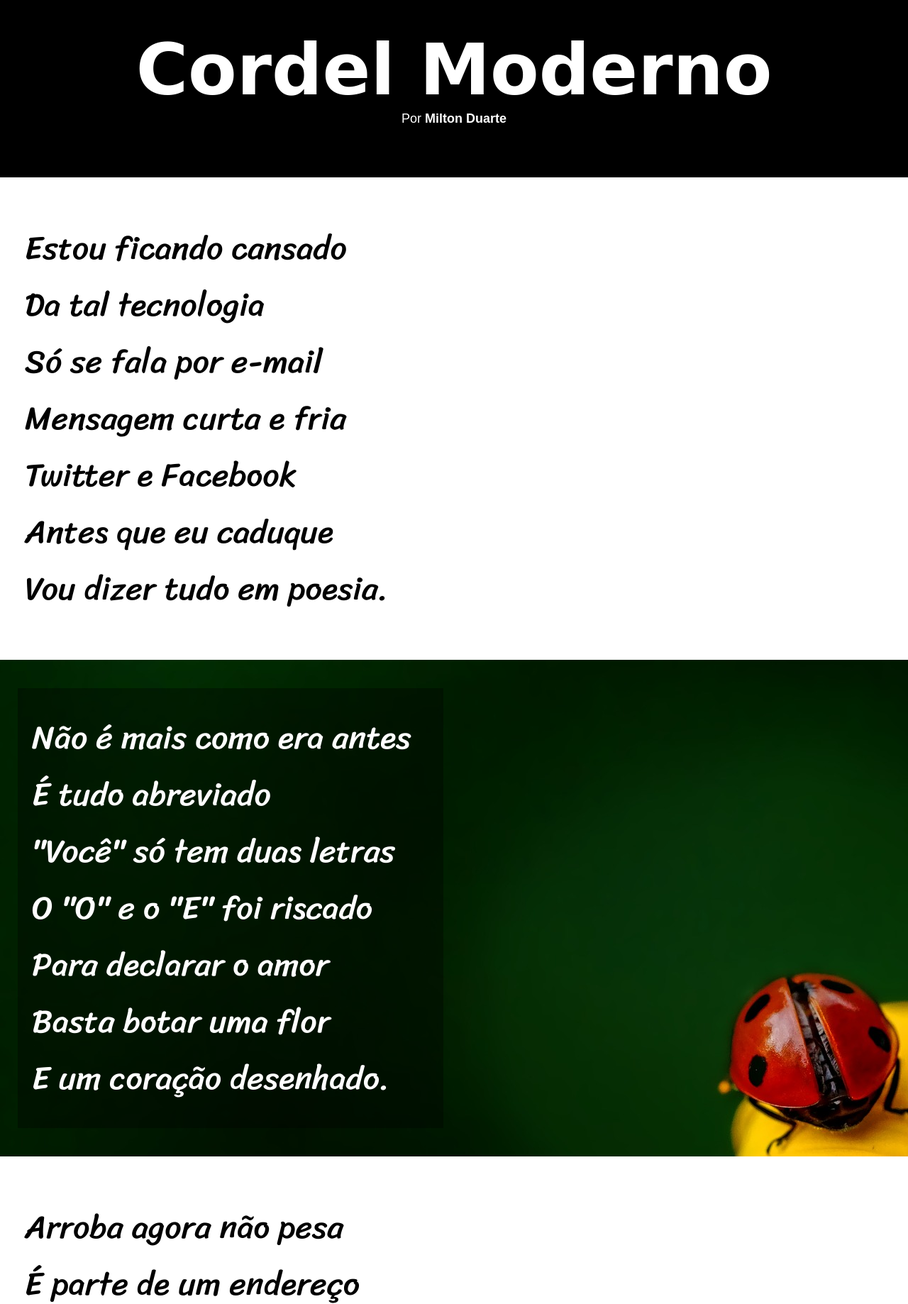
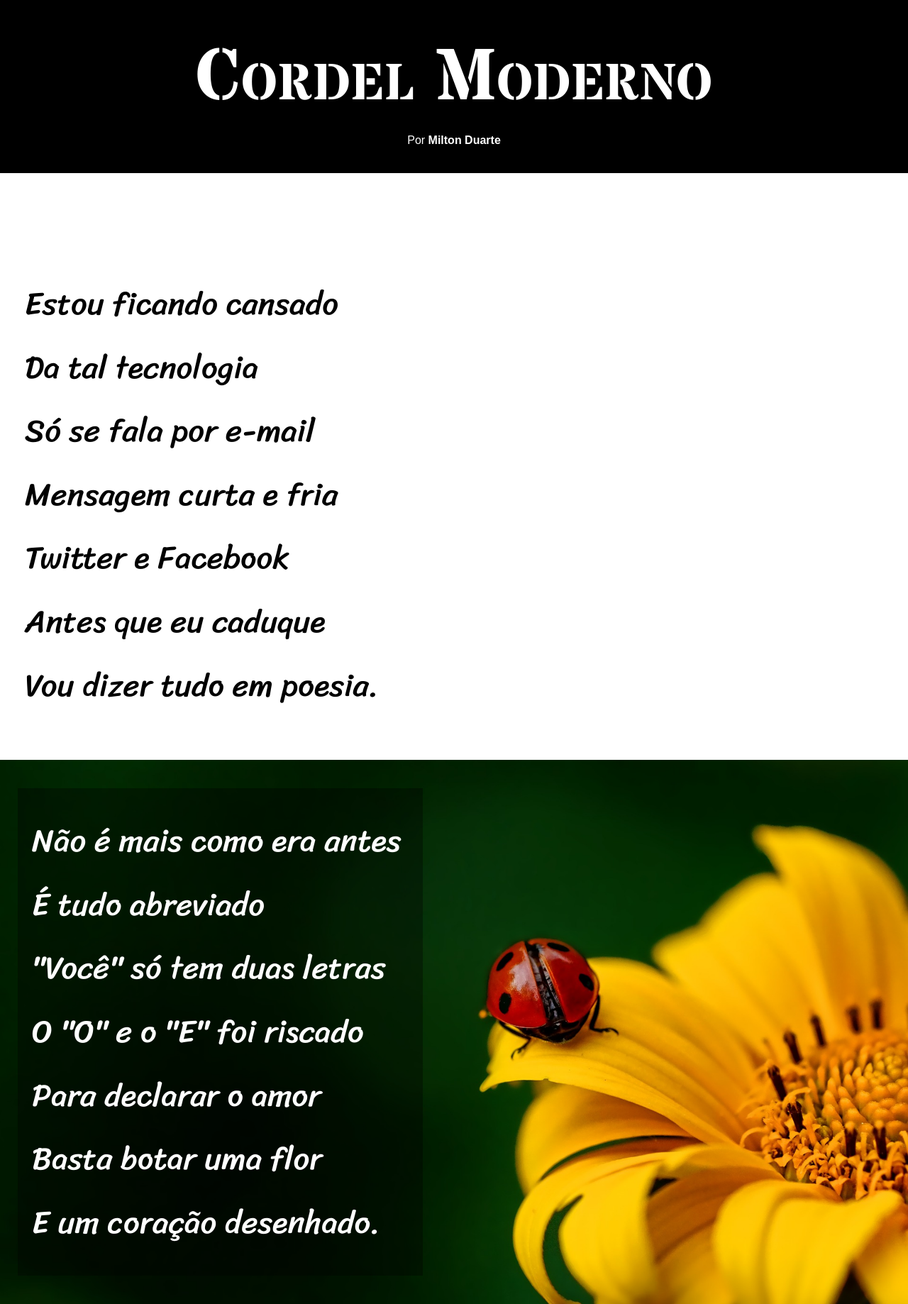
Before and after one commit to JoshuaDeOliveira/Galeria-Paralax, a plain HTML site: page index.html in a window 1280 px wide. Shown: the top 1838 px of the page at 71% size. Drawn offline with nearby package versions, Linux system fonts and the light colour scheme.

Commit message:
Att Final

```diff
--- a/index.html
+++ b/index.html
@@ -21,7 +21,7 @@
                 Twitter e Facebook <br>
                 Antes que eu caduque <br>
                 Vou dizer tudo em poesia.</p>
-            <article class="Fundo" id="Tela1">
+            <section class="Fundo" id="Tela1">
                 <p>
                     Não é mais como era antes <br>
                     É tudo abreviado <br>
@@ -30,7 +30,7 @@
                     Para declarar o amor <br>
                     Basta botar uma flor <br>
                     E um coração desenhado.</p>
-            </article>
+            </section>
             <p>
                 Arroba agora não pesa <br>
                 É parte de um endereço <br>
@@ -48,7 +48,7 @@
                 Pra entender como fica <br>
                 Decifre esse rabisco. <br>
             </p>
-            <article class="Fundo" id="Tela2">
+            <section class="Fundo" id="Tela2">
                 <p>
                     Tenho saudade das cartas <br>
                     Escritas com a própria mão <br>
@@ -58,7 +58,7 @@
                     Era texto de verdade <br>
                     Nas linhas do coração. <br>
                 </p>
-            </article>
+            </section>
             <p>
                 Agora, escrevo e envio <br>
                 Chegando na mesma hora <br>
--- a/style.css
+++ b/style.css
@@ -1,6 +1,8 @@
 @charset "UTF-8";
 
 @import url('https://fonts.googleapis.com/css2?family=Sriracha&display=swap');
+
+@import url('https://fonts.googleapis.com/css2?family=Stardos+Stencil:wght@400;700&display=swap');
 
 body{
     margin: 0px;
@@ -13,22 +15,22 @@ header{
     color: white;
     margin: 0px;
     padding: 0px;
-    height: 250px;
 
 }
 
 header h1{
-    font-family: cursive;
-    font-size: 100px;
-    margin: 0px;
+    font-family: Stardos Stencil,serif;
+    font-size: 8vw;
+    margin: auto;
     padding-top: 40px;
+    font-variant: small-caps;
 }
 
 header p{
     font-family: Arial, Helvetica, sans-serif;
-    font-size: 18px;
+    font-size: 16px;
     margin: 0px;
-    padding-bottom: 20px;
+    padding-bottom: 30px;
 }
 
 header a{
@@ -45,26 +47,38 @@ main{
     background-color: white;
 }
 
+article{
+    padding-top: 10vh;
+    padding-bottom: 10vh;
+}
+
+p{
+    line-height: 2em;
+    font-size: 3.5vw;
+}
+
 .normal p{
     margin: 30px;
     margin-left: 15px;
     padding: 30px;
     padding-left: 20px;
-    line-height: 80px;
-    font-size: 46px;
     font-family: Sriracha, cursive;
 }
 
 .Fundo{
     background-image: url("Galeria/background001.jpg");
     padding: 10px;
-    height: 100%vh;
+    background-size: cover;
+    background-position: center center;
+    background-attachment: fixed;
 }
 
 .Fundo p{
     background-color: hsla(0, 0%, 0%, 0.342);
     color: white;
-    width: 550px;
+    display: inline-block;
+    line-height: 2em;
+    font-size: 3.5vw;
 }
 
 #Tela2{
@@ -82,7 +96,7 @@ footer{
 footer p{
     color: white;
     text-align: center;
-    font-size: 23px;
-    padding-top: 15px;
+    font-size: 22px;
+    padding-top: 10px;
     margin-bottom: 0px;
 }
```
